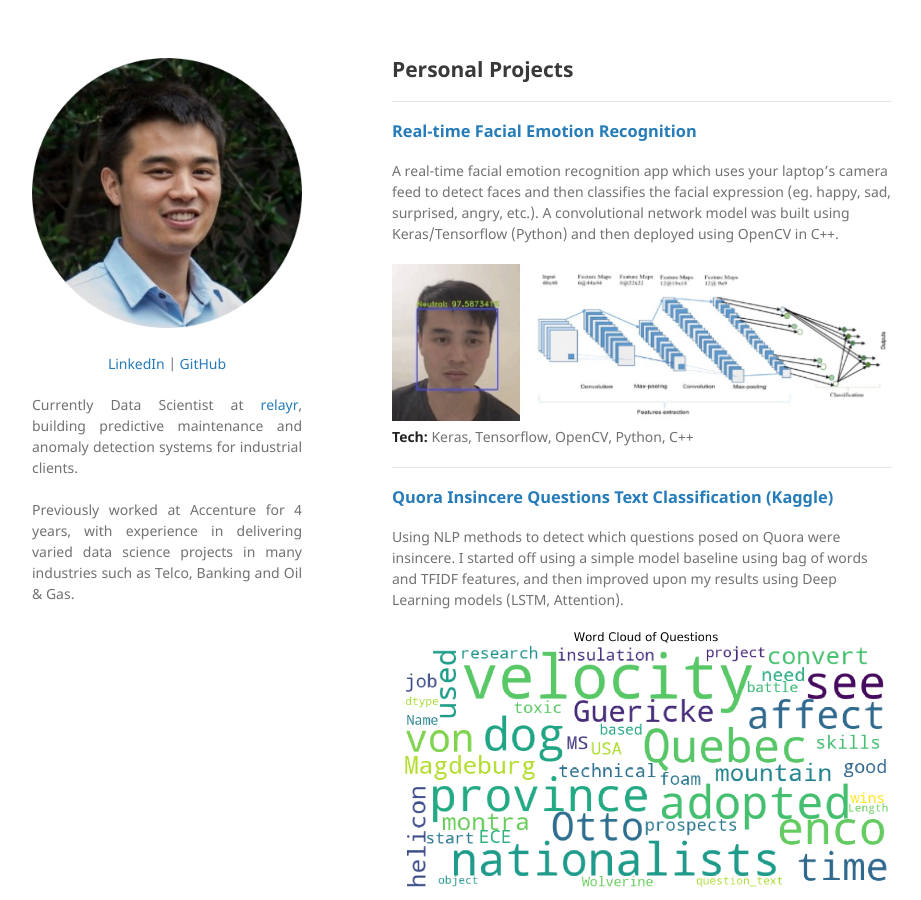
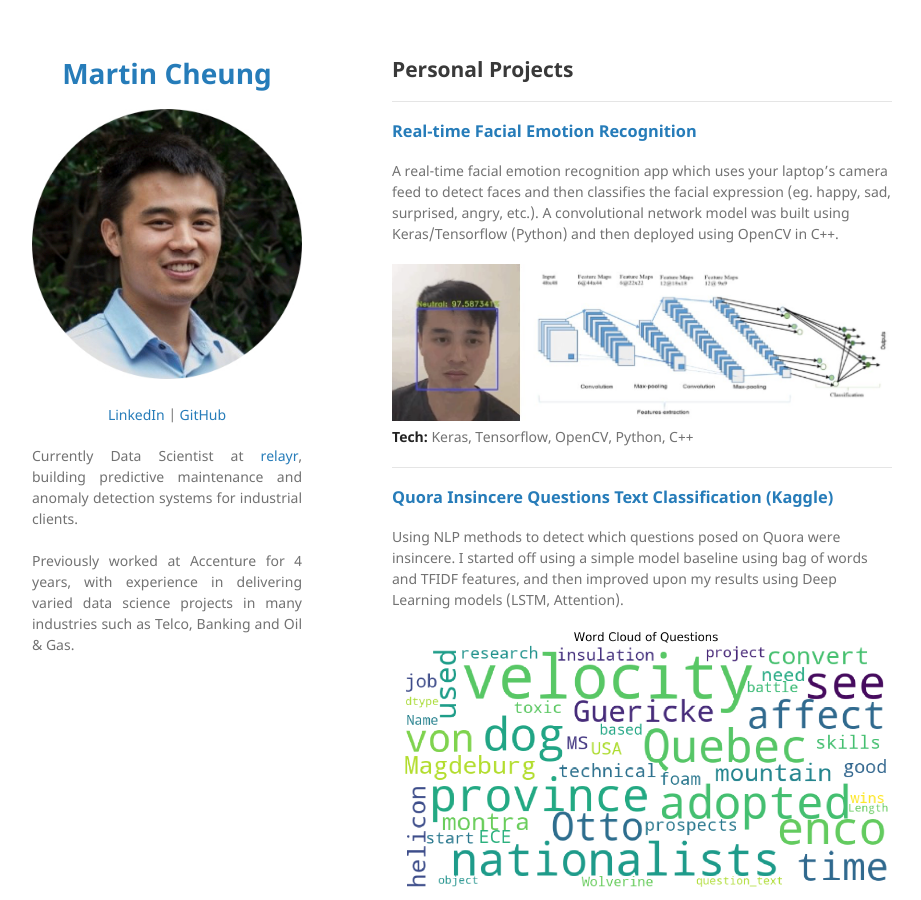
Before and after one commit to martycheung/martycheung.github.io, a Jekyll site: the page built from index.md, in a window 1280 px wide and 900 px high. Shown: the whole window, without its empty margins (178-1099 px from the left). Built offline with Jekyll 4.4.1, drawn with Linux system fonts in a browser that asks for light colours; our own code applies the rules of GitHub Pages for plain Markdown files.

```diff
--- a/_config.yml
+++ b/_config.yml
@@ -1,4 +1,4 @@
-title: <p align="center">Martin Cheung<br>Data Scientist</p>
+title: <p align="center">Martin Cheung</p>
 logo: "/images/profile_pic.jpeg?raw=true"
 
 description:
--- a/_layouts/default.html
+++ b/_layouts/default.html
@@ -14,7 +14,7 @@
   <body>
     <div class="wrapper">
       <header>
-        <!-- <h1><a href="{{ "/" | absolute_url }}">{{ site.title | default: site.github.repository_name }}</a></h1> -->
+        <h1><a href="{{ "/" | absolute_url }}">{{ site.title | default: site.github.repository_name }}</a></h1>
 
         {% if site.logo %}
           <img src="{{site.logo | relative_url}}" alt="Logo" />
```
